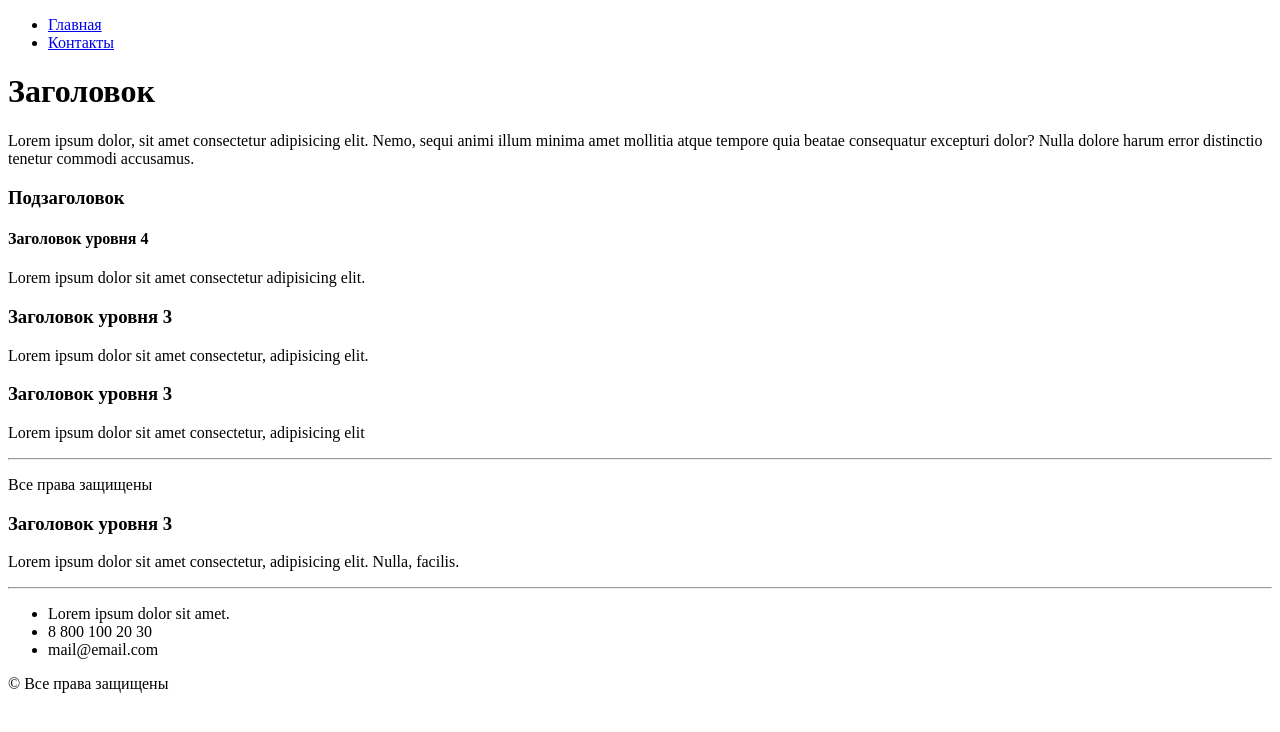
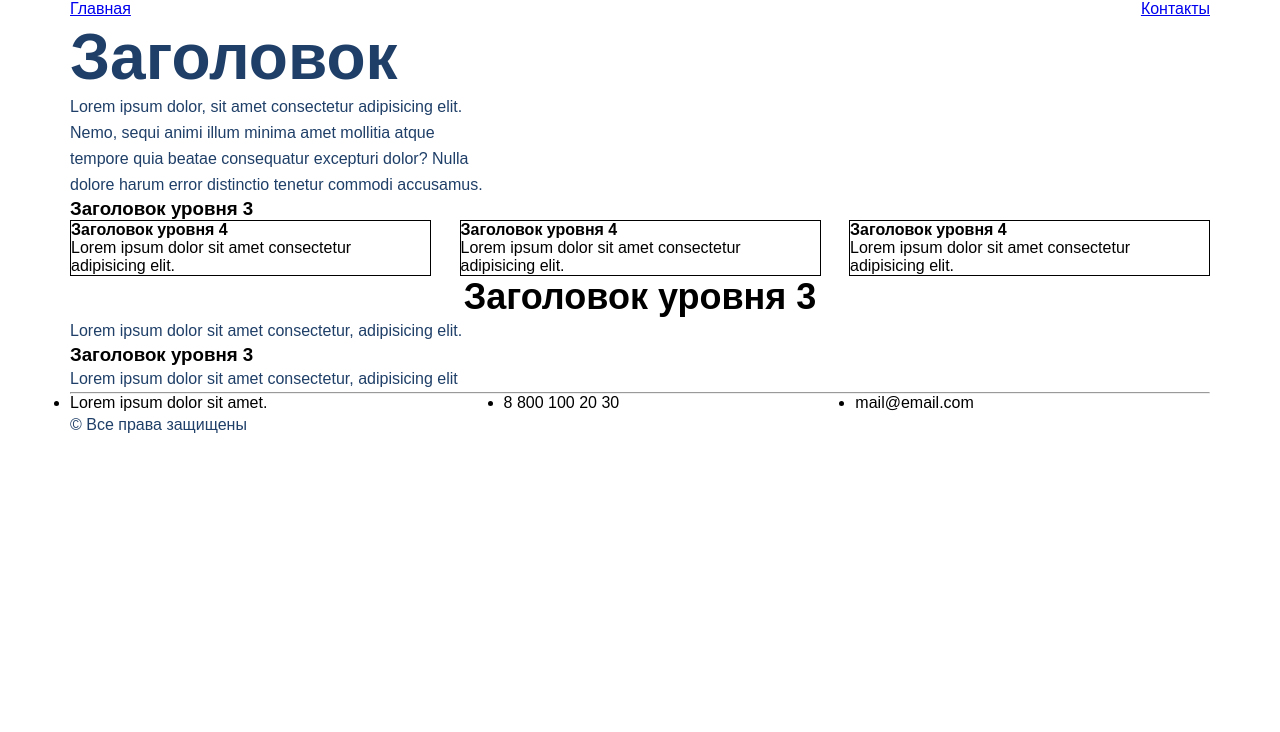
Before and after one commit to AnnaVinnik/html-css, a plain HTML site: page index.html in a window 1280 px wide. Drawn offline with Linux system fonts and the light colour scheme.

Commit message:
Немного позиционирования

```diff
--- a/index.html
+++ b/index.html
@@ -4,57 +4,85 @@
 <head>
     <meta charset="UTF-8">
     <meta name="viewport" content="width=device-width, initial-scale=1.0">
+    <link rel="stylesheet" href="style.css">
     <title>Сайт</title>
 </head>
 
 <body>
-    <header>
-        <ul>
-            <li>
+    <main>
+        <header class="header">
+            <div class="container">
+                <ul class="nav">
+                    <li class="nav__item nav__main">
                         <a href="index.html">Главная</a>
                     </li>
-            <li>
+                    <li class="nav__item nav__contact">
                         <a href="contacts.html">Контакты</a>
                     </li>
                 </ul>
-    </header>
-    <main>
-        <h1>Заголовок</h1>
-        <p>
-            Lorem ipsum dolor, sit amet consectetur adipisicing elit. Nemo, sequi animi illum minima amet mollitia atque
-            tempore quia beatae consequatur excepturi dolor? Nulla dolore harum error distinctio tenetur commodi
+                <div class="min-content">
+                    <h1 class="h1">Заголовок</h1>
+                    <p class="paragraph">
+                        Lorem ipsum dolor, sit amet consectetur adipisicing elit. Nemo, sequi animi illum minima amet
+                        mollitia
+                        atque
+                        tempore quia beatae consequatur excepturi dolor? Nulla dolore harum error distinctio tenetur
+                        commodi
                         accusamus.
                     </p>
-        <h3>Подзаголовок</h3>
-        <h4>Заголовок уровня 4</h4>
-        <p>
+                </div>
+            </div>
+        </header>
+        <div class="what-we-do container">
+            <h3 class="what-we-do__heading">Заголовок уровня 3</h3>
+            <div class="what-we-do__table">
+                <div class="what-we-do__item">
+                    <h4 class="what-we-do__item-heading">Заголовок уровня 4</h4>
+                    <p class="what-we-do__item-text">
                         Lorem ipsum dolor sit amet consectetur adipisicing elit.
                     </p>
-        <h3>Заголовок уровня 3</h3>
-        <p>
+                </div>
+                <div class="what-we-do__item">
+                    <h4 class="what-we-do__item-heading">Заголовок уровня 4</h4>
+                    <p class="what-we-do__item-text">
+                        Lorem ipsum dolor sit amet consectetur adipisicing elit.
+                    </p>
+                </div>
+                <div class="what-we-do__item">
+                    <h4 class="what-we-do__item-heading">Заголовок уровня 4</h4>
+                    <p class="what-we-do__item-text">
+                        Lorem ipsum dolor sit amet consectetur adipisicing elit.
+                    </p>
+                </div>
+            </div>
+        </div>
+        <div class="finished-project container">
+            <h3 class="h3">Заголовок уровня 3</h3>
+            <p class="paragraph">
                 Lorem ipsum dolor sit amet consectetur, adipisicing elit.
             </p>
-        <h3>Заголовок уровня 3</h3>
-        <p>
+        </div>
+    </main>
+    <footer class="footer">
+        <div class="container">
+            <div class="offer">
+                <div class="work">
+                    <h3 class="work__heading">Заголовок уровня 3</h3>
+                    <p class="paragraph">
                         Lorem ipsum dolor sit amet consectetur, adipisicing elit
                     </p>
+                </div>
+            </div>
             <hr>
-        <p>
-            Все права защищены
-        </p>
-    </main>
-    <footer>
-        <h3>Заголовок уровня 3</h3>
-        <p>
-            Lorem ipsum dolor sit amet consectetur, adipisicing elit. Nulla, facilis.
-        </p>
-        <hr>
-        <ul>
-            <li>Lorem ipsum dolor sit amet.</li>
-            <li>8 800 100 20 30</li>
-            <li>mail@email.com</li>
+            <ul class="contacts">
+                <li class="contacts__item">Lorem ipsum dolor sit amet.</li>
+                <li class="contacts__item">8 800 100 20 30</li>
+                <li class="contacts__item">mail@email.com</li>
             </ul>
-        <p>&copy; Все права защищены</p>
+            <div class="rights-reserved">
+                <p class="paragraph">&copy; Все права защищены</p>
+            </div>
+        </div>
     </footer>
 </body>
 
--- /dev/null
+++ b/style.css
@@ -0,0 +1,104 @@
+* {
+    margin: 0;
+    padding: 0;
+}
+
+body {
+    font-family: sans-serif;
+}
+
+.container {
+    width: 1140px;
+    margin: 0 auto;
+}
+
+.nav {
+    list-style: none;
+    height: 20px;
+    display: flex;
+    justify-content: space-between;
+}
+
+.paragraph {
+    font-size: 16px;
+    line-height: 26px;
+    color: #1F3F68;
+    width: 425px;
+}
+
+.what-we-do__table {
+    display: flex;
+    justify-content: space-between;
+}
+
+.what-we-do__item {
+    width: 359px;
+    border: 1px solid #000;
+}
+
+.h1 {
+    font-size: 64px;
+    color: #1F3F68;
+    width: 510px;
+}
+
+.h2 {
+    font-weight: 500;
+    font-size: 44px;
+    text-align: center;
+}
+
+.h3 {
+    font-size: 36px;
+    text-align: center;
+}
+
+.h4 {
+    font-size: 20px;
+    line-height: 30px;
+    color: #1F3F68;
+}
+
+.input {
+    border: 1px solid #356EAD;
+    box-sizing: border-box;
+    border-radius: 10px;
+    opacity: 0.4;
+}
+
+.button {
+    background: #5A98D0;
+    box-shadow: 5px 20px 50px rgba(16, 112, 177, 0.2);
+    border-radius: 10px;
+    font-weight: 500;
+    font-size: 16px;
+    line-height: 26px;
+    text-align: center;
+    color: #FFFFFF;
+    text-transform: uppercase;
+}
+
+.work {
+    width: 495px;
+}
+
+.work__heading {
+    width: 340px;
+}
+
+.contact-info {
+    display: flex;
+}
+
+.contacts {
+    display: flex;
+    justify-content: space-between;
+}
+
+.contacts__item {
+    flex-grow: 1;
+}
+
+.feedback {
+    float: right;
+}
```
Also changed, not shown: contacts.html (+32 -20 lines). Lines whose indentation alone changed are shown as unchanged.
